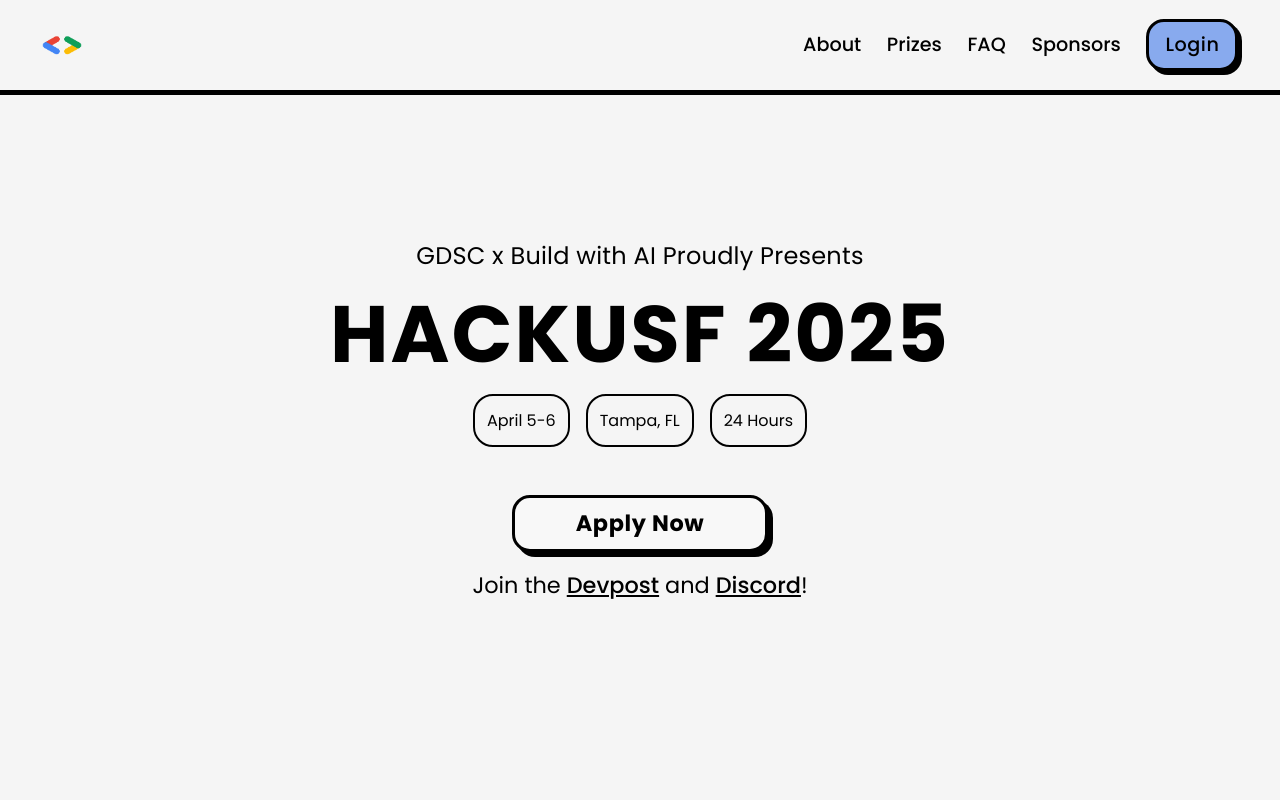
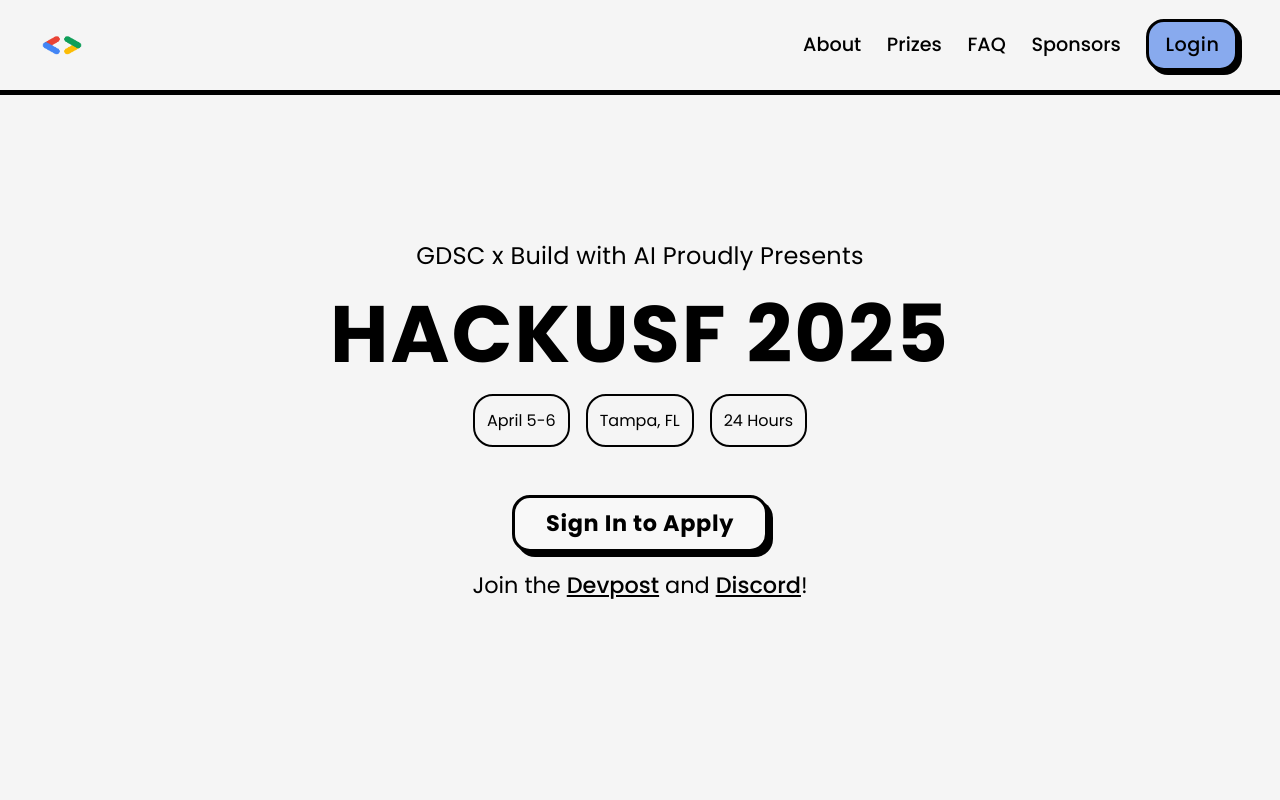
Before and after one commit to USFGDSC/HackUSF, a Next.js app: page / in a window 1280 px wide. Shown: the top 800 px of the page. Built offline with nearby package versions, Linux system fonts and the light colour scheme; no server answers; what @mui/material-nextjs would draw is missing.

Commit message:
Made apply button route changes and apply tab

```diff
--- a/app/page.js
+++ b/app/page.js
@@ -3,6 +3,7 @@
 import FAQ from '@/components/faq/page';
 import Sponsors from '@/components/sponsors/page';
 import Footer from '@/components/footer/page';
+import ApplyButton from '@/components/applyButton/page';
 
 import { useEffect } from 'react';
 import styles from './page.module.css';
@@ -11,9 +12,10 @@
 import { Box, Button, Typography } from '@mui/material/';
 import PrizeSection from '@/components/prizes/PrizeSection';
 import Link from 'next/link';
-<div></div>;
+
 
 export default function Home() {
+
 	useEffect(() => {
 		// Function to adjust scroll position with offset
 		const adjustScrollPosition = (event) => {
@@ -126,32 +128,7 @@
 							</Box>
 						</div>
 						<div className={styles.herolinks}>
-							<Button
-								sx={{
-									width: 'max(200px, 20vw)',
-									textTransform: 'none',
-									color: 'black',
-									fontWeight: 700,
-									fontSize: {
-										xs: '1.2rem',
-										sm: '1.4rem',
-									},
-									borderRadius: '18px',
-									boxShadow: '5px 5px 0px black',
-									border: '3px solid black',
-									backgroundColor: '#f8f8f8',
-									transition:
-										'transform 0.2s ease-in-out, box-shadow 0.2s ease-in-out',
-
-									'&:hover': {
-										transform: 'translate(3px, 3px)', // Move button down & right
-										boxShadow: '0px 0px 0px black', // Shrink shadow slightly
-										border: '3px solid black',
-									},
-								}}
-							>
-								Apply Now
-							</Button>
+							<ApplyButton />
 
 							<p>
 								Join the{' '}
--- /dev/null
+++ b/app/profile/apply/page.js
@@ -0,0 +1,9 @@
+"use client"
+
+export default function Apply() {
+    return (
+        <div className="apply">
+            <h1>Apply</h1>
+        </div>
+    )
+}
--- /dev/null
+++ b/components/applyButton/page.js
@@ -0,0 +1,55 @@
+import { useRouter } from 'next/navigation';
+import { useUser } from '@clerk/nextjs';
+import { Button } from '@mui/material';
+
+export default function ApplyButton() {
+  const router = useRouter();
+  const { isSignedIn } = useUser(); // Get user's sign-in status
+
+  const handleClick = () => {
+    if (!isSignedIn) {
+      // If user is not signed in, redirect them to the sign-in page
+      router.push('/sign-in');
+    } else {
+      // If user is signed in, proceed to the apply page
+      router.push('/profile/apply');
+    }
+  };
+
+  const buttonText = () => {
+    if (!isSignedIn) {
+      return 'Sign In to Apply';
+    } else {
+      return 'Apply Now';
+    }
+  };
+
+  return (
+    <Button
+      sx={{
+        width: 'max(200px, 20vw)',
+        textTransform: 'none',
+        color: 'black',
+        fontWeight: 700,
+        fontSize: {
+          xs: '1.2rem',
+          sm: '1.4rem',
+        },
+        borderRadius: '18px',
+        boxShadow: '5px 5px 0px black',
+        border: '3px solid black',
+        backgroundColor: '#f8f8f8',
+        transition: 'transform 0.2s ease-in-out, box-shadow 0.2s ease-in-out',
+
+        '&:hover': {
+          transform: 'translate(3px, 3px)',
+          boxShadow: '0px 0px 0px black',
+          border: '3px solid black',
+        },
+      }}
+      onClick={handleClick} // Trigger routing on click
+    >
+      {buttonText()}
+    </Button>
+  );
+};
```
